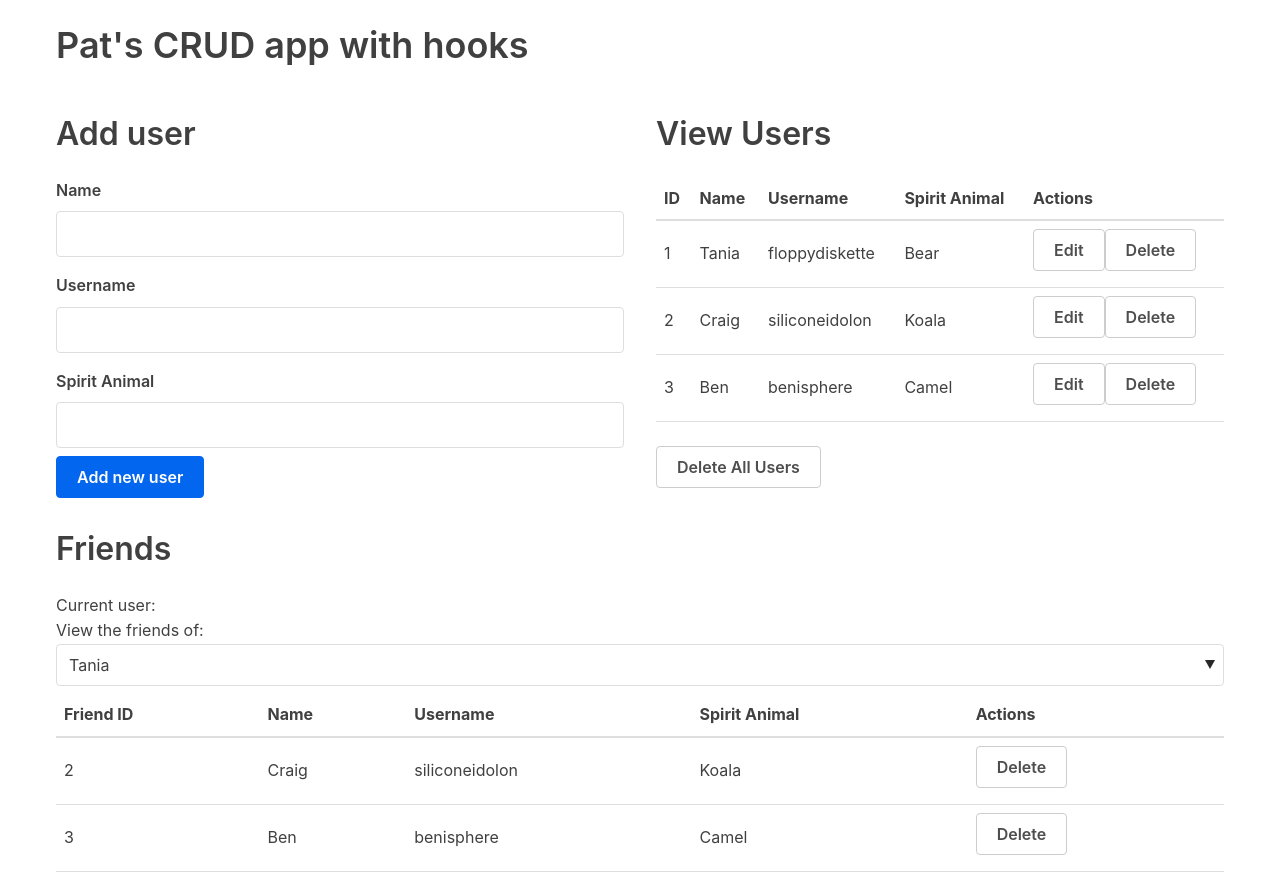
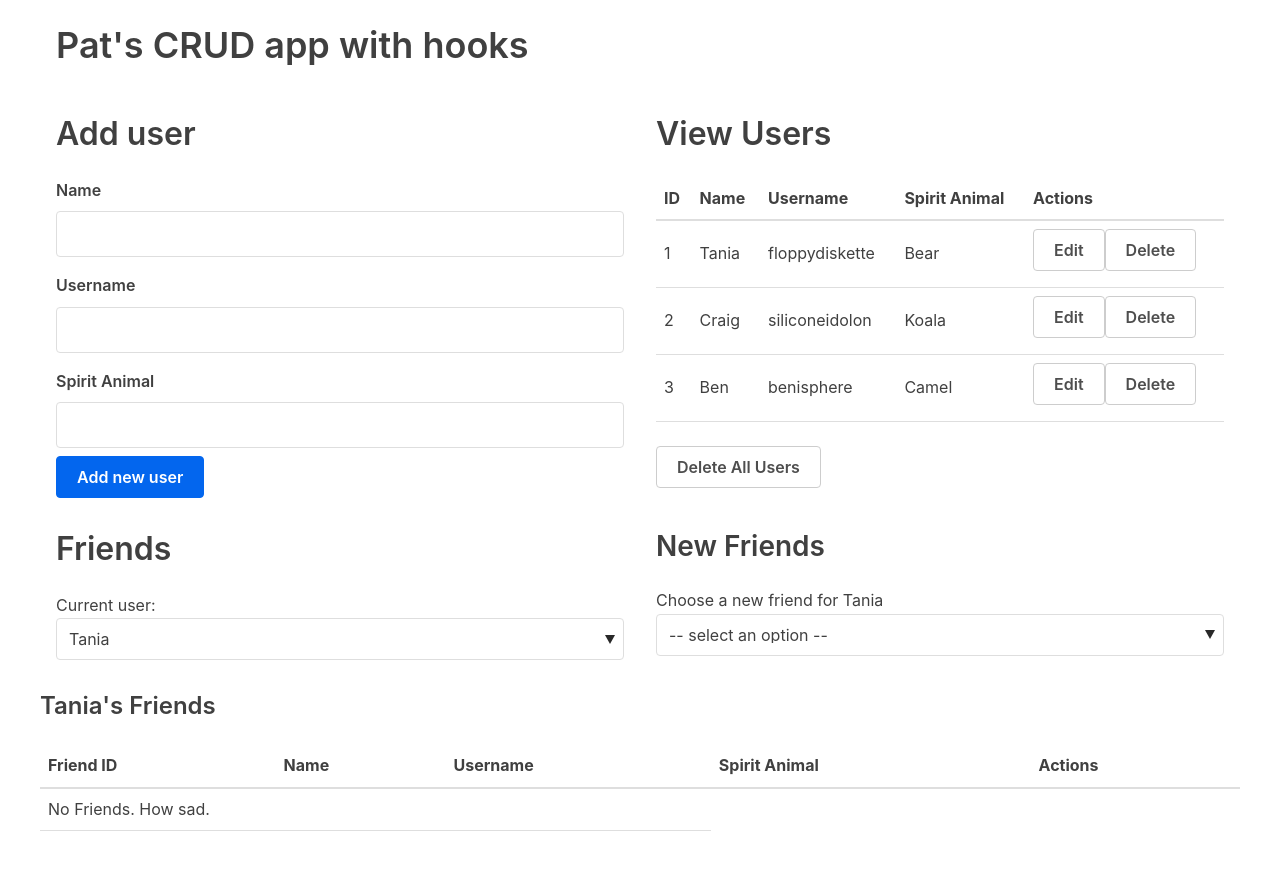
Before and after one commit to patmccler/react-hook-example, a React (Create React App) app: page / in a window 1280 px wide. After the commit the page ends 855 px from the top, so only its background shows below. Built offline with nearby package versions, Linux system fonts and the light colour scheme.

Commit message:
add friend id when choosing from select

```diff
--- a/src/App.js
+++ b/src/App.js
@@ -6,9 +6,9 @@ import FriendsDisplay from "./FriendsDisplay"
 
 function App() {
   const usersData = [
-    {id: 1, name: 'Tania', username: 'floppydiskette', spiritAnimal: "Bear", friendIds: [2,3]},
-    {id: 2, name: 'Craig', username: 'siliconeidolon', spiritAnimal: "Koala", friendIds: [3]},
-    {id: 3, name: 'Ben', username: 'benisphere', spiritAnimal: "Camel", friendIds: [1,2]},
+    {id: 1, name: 'Tania', username: 'floppydiskette', spiritAnimal: "Bear", friendIds: []},
+    {id: 2, name: 'Craig', username: 'siliconeidolon', spiritAnimal: "Koala", friendIds: []},
+    {id: 3, name: 'Ben', username: 'benisphere', spiritAnimal: "Camel", friendIds: []},
   ]
 
   const [users, setUsers] = useState(usersData)
@@ -47,6 +47,14 @@ function App() {
   const getFriends = (user) => {
     return user.friendIds.map(id => users.find(user => user.id === id))
   }
+
+  const addFriend = currentUser => newFriend => {
+    console.log(currentUser)
+    console.log(newFriend)
+    currentUser.friendIds.push(newFriend.id)
+    newFriend.friendIds.push(currentUser.id)
+  }
+
   return (
     <div className="container">
       <h1>Pat's CRUD app with hooks</h1>
@@ -78,9 +86,7 @@ function App() {
           </button>
         </div>
       </div>
-      <div className="flex-row">
-        <FriendsDisplay users={users} getFriends={getFriends} />
-      </div>
+      <FriendsDisplay users={users} getFriends={getFriends} newFriendForCurrent={addFriend} />
     </div>
   );
 }
--- a/src/FriendsDisplay.js
+++ b/src/FriendsDisplay.js
@@ -2,17 +2,29 @@ import React, {useState} from 'react';
 import FriendsTable from './tables/FriendsTable'
 import UserSelector from './forms/UserSelector'
 
-function FriendsDisplay({users, getFriends}) {
+function FriendsDisplay({users, getFriends, newFriendForCurrent}) {
 
   const [currentUser, setCurrentUser] = useState(users[0])
+  const friendableUsers = () => users.filter(u => (u !== currentUser) && !currentUser.friendIds.includes(u.id))
 
   return (
-    <div className="flex-large">
-      <h2>Friends</h2>
-        Current user:
-      <UserSelector selectUser={setCurrentUser} users={users} />
-      <FriendsTable friends={getFriends(currentUser)}/>
-    </div>
+    <>
+      <div className="flex-row">
+        <div className="flex-large">
+          <h2>Friends</h2>
+            Current user:
+          <UserSelector selectUser={setCurrentUser} users={users} initial={users[0].id}/>
+        </div>
+        <div className="flex-large">
+          <h3>New Friends</h3>
+          Choose a new friend for {currentUser.name}
+          <UserSelector selectUser={newFriendForCurrent(currentUser)} users={friendableUsers()} />
+        </div>
+      </div>
+      <div className="flex-row">
+        <FriendsTable user={currentUser} friends={getFriends(currentUser)}/>
+      </div>
+    </>
   )
 }
 
--- a/src/forms/UserSelector.js
+++ b/src/forms/UserSelector.js
@@ -1,22 +1,25 @@
 import React, {useState} from 'react';
 
-function UserSelector({selectUser, users}) {
+function UserSelector({selectUser, users, initial = false}) {
 
-  let [selected, setSelected] = useState(false)
+  let [selected, setSelected] = useState(initial)
 
   const handleChange = e => {
-    setSelected(e.target.value)
+    if(e.target.value !== "false") {
+      setSelected(e.target.value)
 
-    selectUser(users.find(user => user.id === parseInt(e.target.value)))
+      selectUser(users.find(user => user.id === parseInt(e.target.value)))
+    }
+
   }
 
   return(
     <form>
-      View the friends of:
       <select value={selected} onChange={handleChange}>
-          {
-            users.map(user => <option key={user.id} value={user.id}>{user.name}</option>)
-          }
+        <option disabled value="false"> -- select an option -- </option>
+        {
+          users.map(user => <option key={user.id} value={user.id}>{user.name}</option>)
+        }
       </select>
     </form>
   )
--- a/src/tables/FriendsTable.js
+++ b/src/tables/FriendsTable.js
@@ -3,6 +3,8 @@ import React from 'react'
 const FriendsTable = (props) => {
   const handleDeleteButtonClick = (user) => () => props.deleteFriend(user.id)
   return (
+    <>
+    <h4>{props.user.name}'s Friends</h4>
       <table>
         <thead>
           <tr>
@@ -38,6 +40,7 @@ const FriendsTable = (props) => {
           )}
         </tbody>
       </table>
+    </>
   )
 }
 
```
Lines whose indentation alone changed are shown as unchanged.
